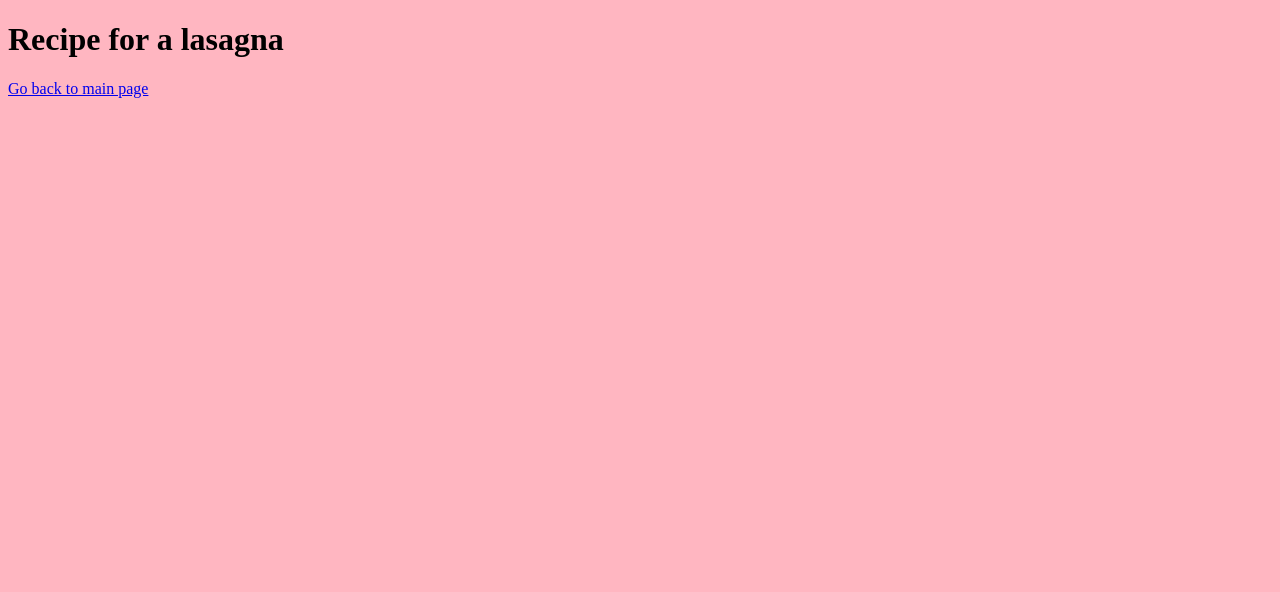
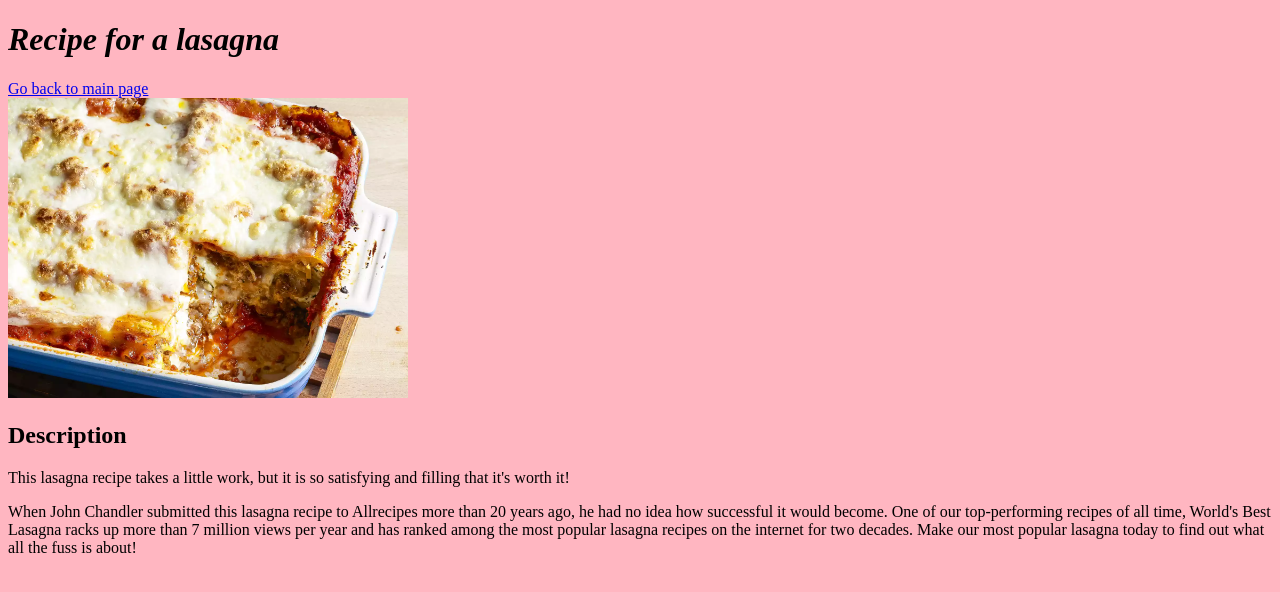
Before and after one commit to Nidy12/odin-recipes, a plain HTML site: page recipes/lasagna.html in a window 1280 px wide. Drawn offline with Linux system fonts and the light colour scheme.

Commit message:
second commit

```diff
--- a/recipes/lasagna.html
+++ b/recipes/lasagna.html
@@ -6,7 +6,17 @@
     <title>Document</title>
 </head>
 <body bgcolor="lightpink">
-    <h1>Recipe for a lasagna</h1>
-    <a href="./index.html">Go back to main page</a>
+    <h1><em><strong>Recipe for a lasagna</strong></em></h1>
+    <a href="../index.html">Go back to main page</a><!--Correct this line-->
+    <div><img src="../images/lasagna.webp" width="400">
+        <h2>Description</h2>
+        <p>This lasagna recipe takes a little work, but it is so satisfying and filling that it's worth it!</p>
+        <p>When John Chandler submitted this lasagna recipe to Allrecipes more than 20 years ago, he had no idea how successful it would become.
+            One of our top-performing recipes of all time, World's Best Lasagna racks up more than 7 million views per year and has ranked among the most popular lasagna recipes on the internet for two decades.
+            Make our most popular lasagna today to find out what all the fuss is about!</p>
+
+
+    </div>
+
 </body>
 </html>
```
Also changed, not shown: images/lasagna.webp (added).
